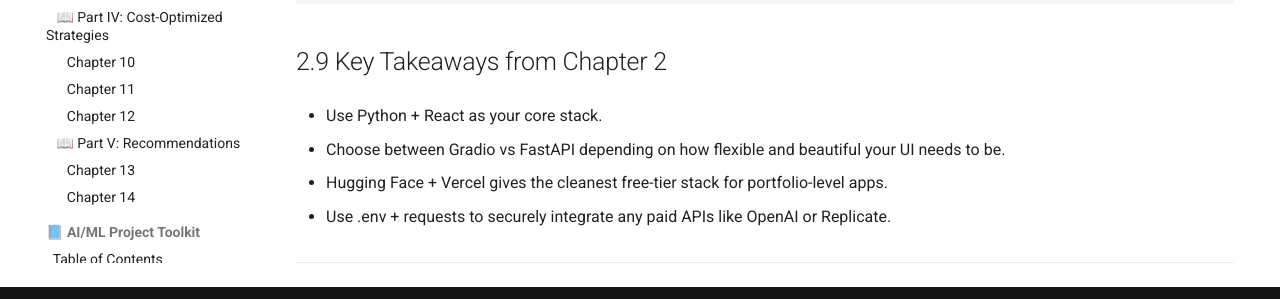
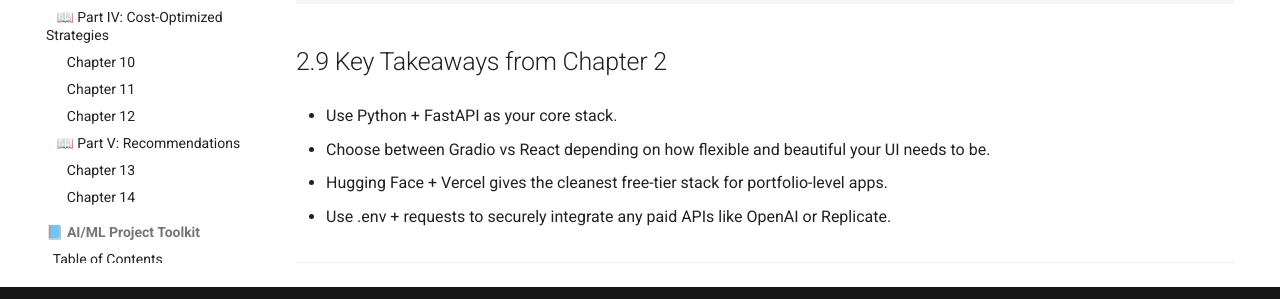
Before and after one commit to McKlay/MLops-Project-Handbook, an MkDocs documentation site: the page built from docs/book_project_budget/Book1_chapter2.md, in a window 1280 px wide and 900 px high, scrolled down 4781 px. Shown: the part 549-848 px from the top of the window. Built offline with MkDocs 1.6.1 and Material for MkDocs 9.7.7, drawn with Linux system fonts in a browser that asks for light colours.

```diff
--- a/docs/book_project_budget/Book1_chapter2.md
+++ b/docs/book_project_budget/Book1_chapter2.md
@@ -174,9 +174,9 @@ RunPod / Lambda Labs	              |A100, RTX3090	              |Pay-as-you-go
 
 
 ## 2.9 Key Takeaways from Chapter 2
-- Use Python + React as your core stack.
+- Use Python + FastAPI as your core stack.
 
-- Choose between Gradio vs FastAPI depending on how flexible and beautiful your UI needs to be.
+- Choose between Gradio vs React depending on how flexible and beautiful your UI needs to be.
 
 - Hugging Face + Vercel gives the cleanest free-tier stack for portfolio-level apps.
 
```
